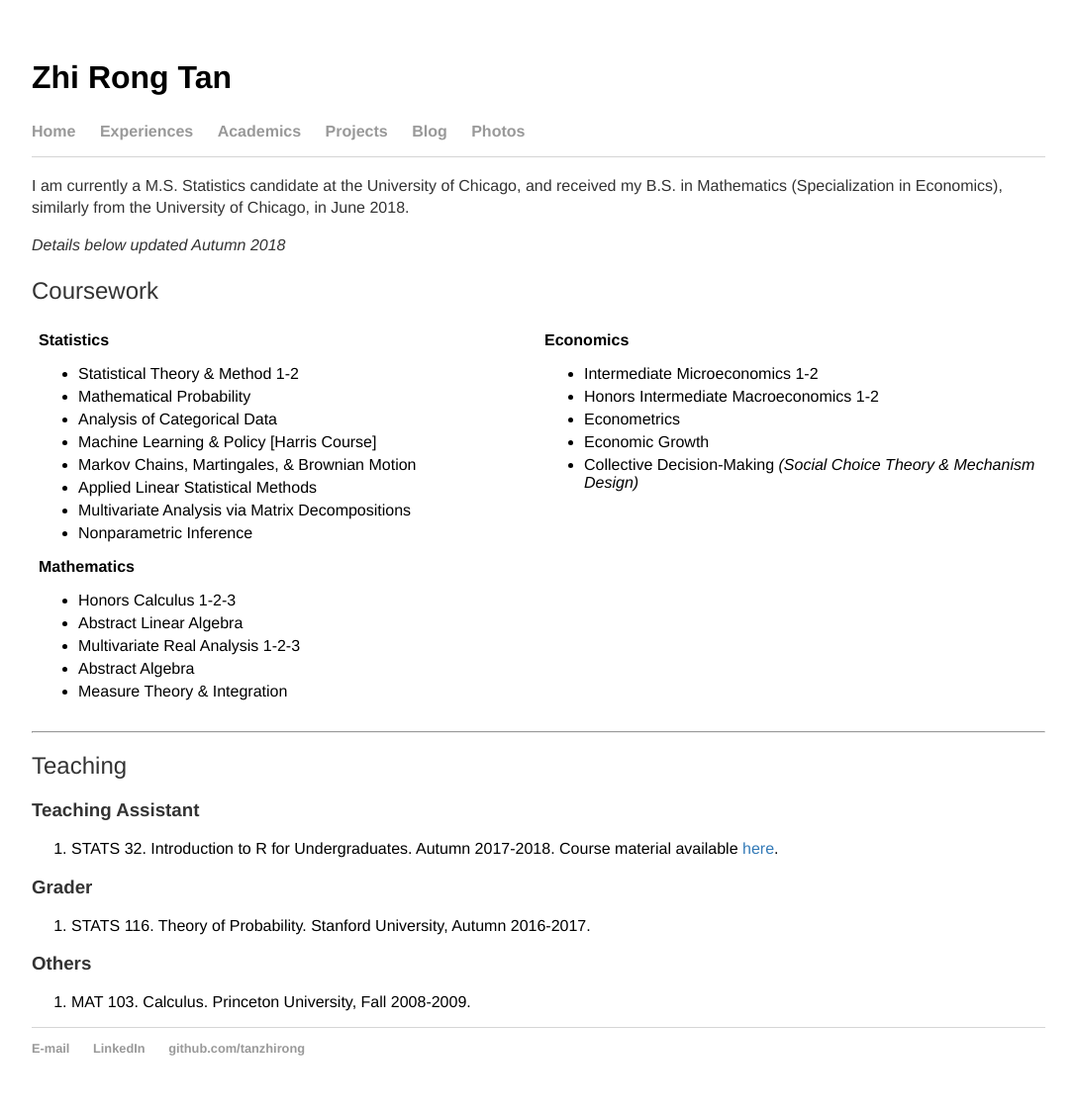
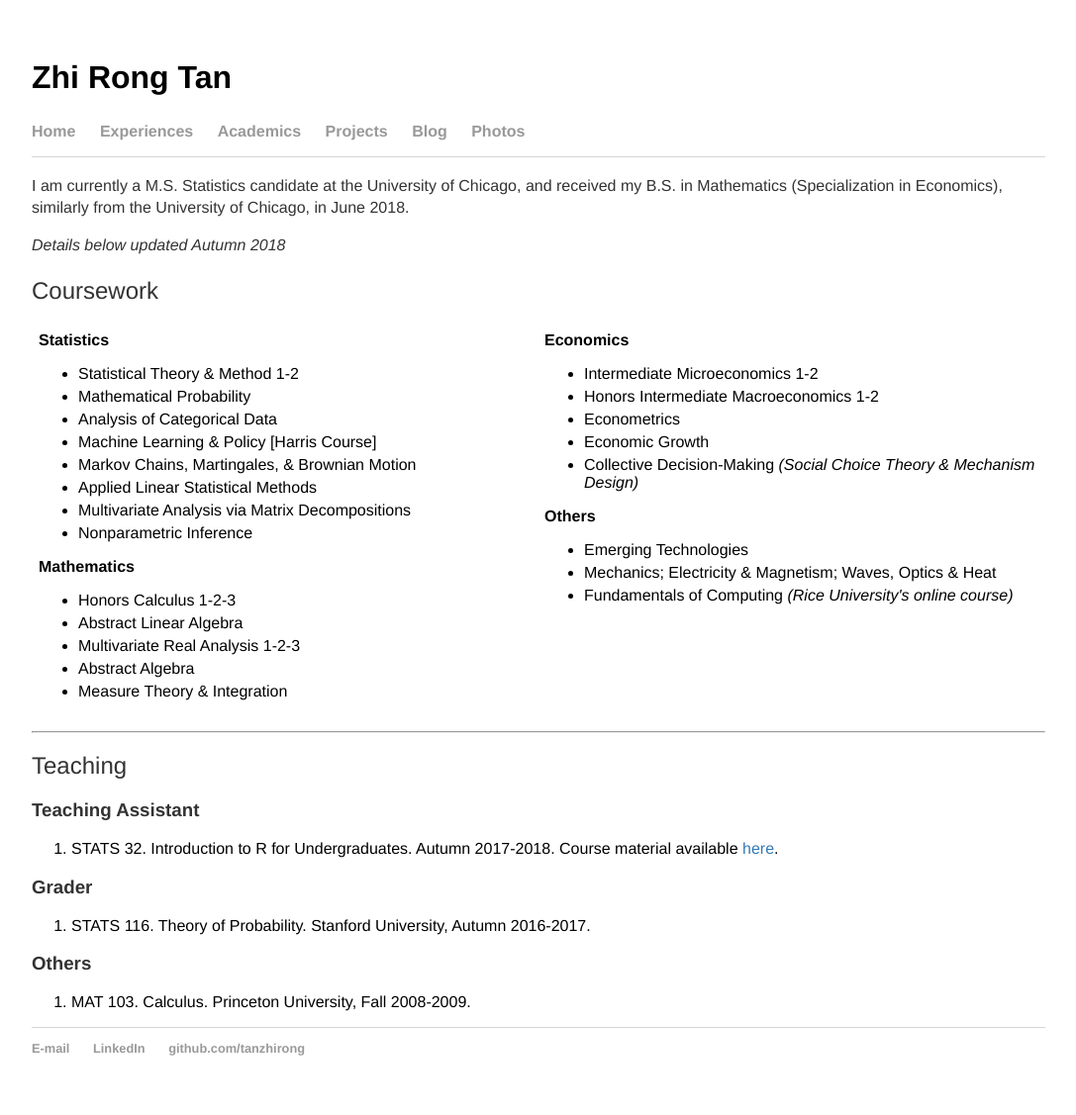
Before and after one commit to tanzhirong/tanzhirong.github.io, a Jekyll site: the page built from acad/index.html, in a window 1280 px wide. Shown: the whole page at 99% size, without its empty margins (96-1183 px from the left). Built offline with Jekyll 4.4.1, drawn with Linux system fonts in a browser that asks for light colours.

Commit message:
Update index.html

```diff
--- a/acad/index.html
+++ b/acad/index.html
@@ -39,6 +39,12 @@ title: Academics | Zhi Rong Tan
         <li>Economic Growth</li>
 		<li>Collective Decision-Making <i>(Social Choice Theory & Mechanism Design)</i></li>
         </ul>
+		<b>Others</b>
+	<ul>
+        <li>Emerging Technologies</li>
+        <li>Mechanics; Electricity & Magnetism; Waves, Optics & Heat</li>
+        <li>Fundamentals of Computing <i>(Rice University's online course)</i></li>
+        </ul>
 		</td>
 
 	</tr>
```
